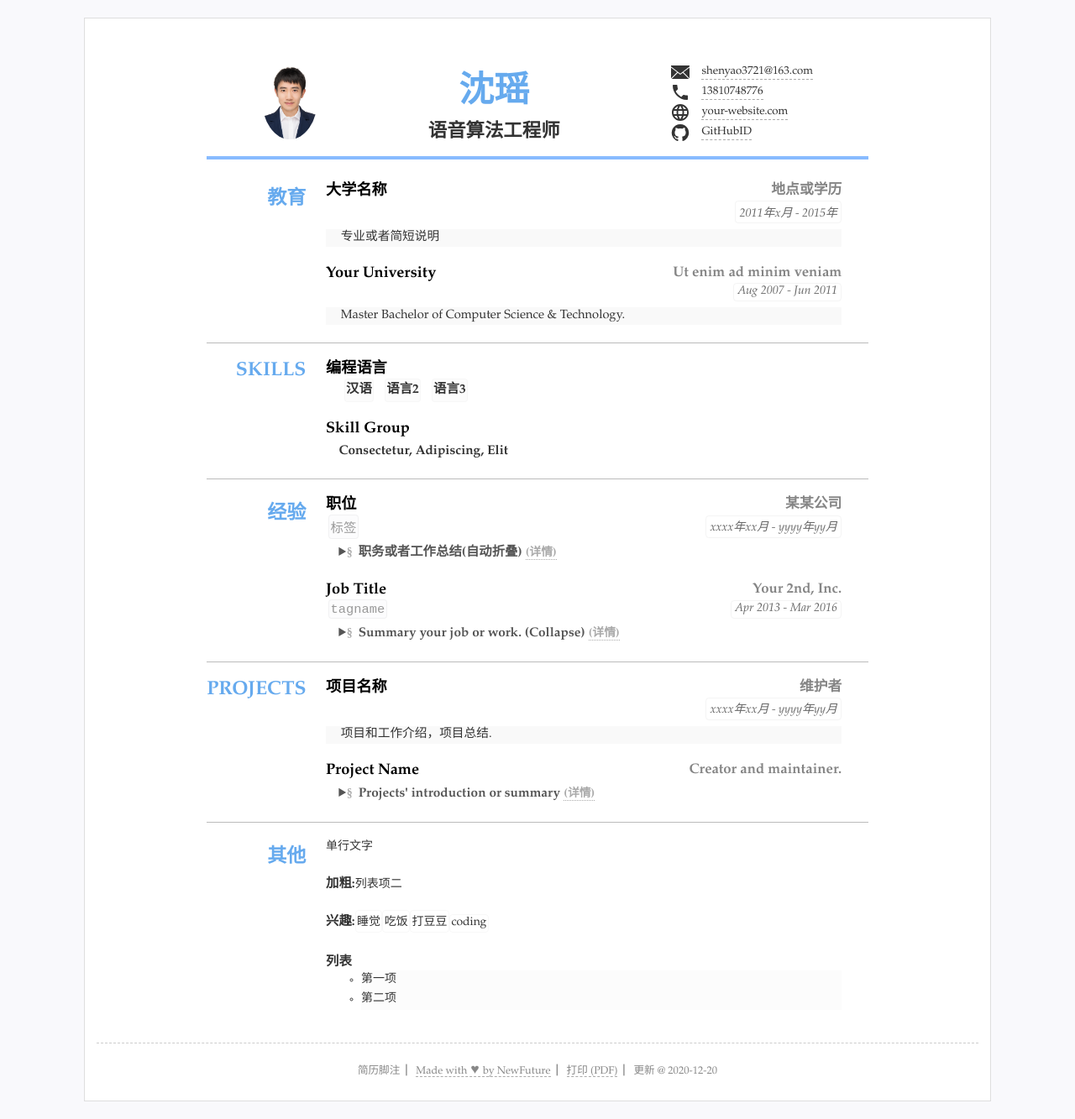
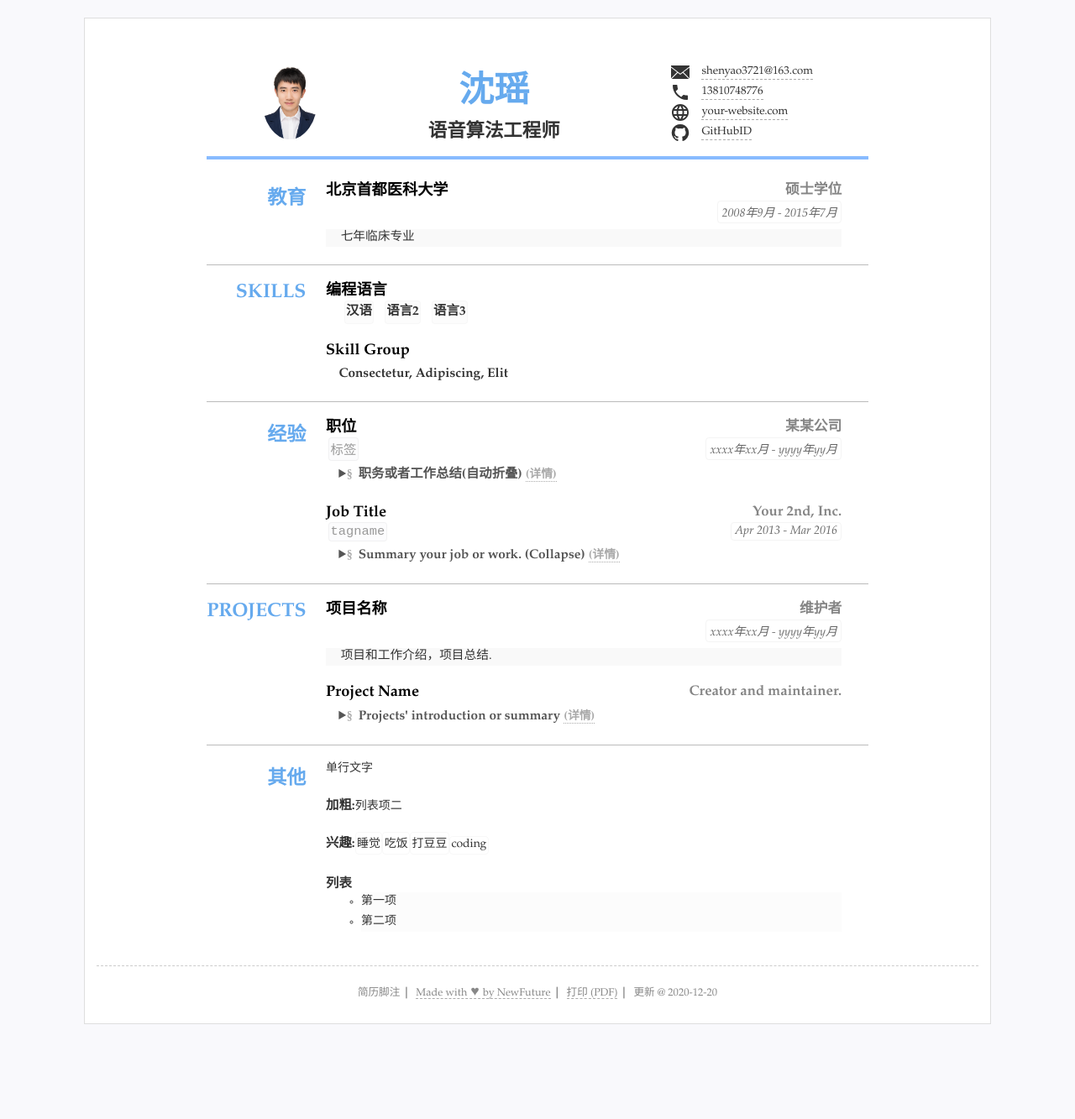
Before and after one commit to shenyao3721/cv, a Jekyll site: the page built from index.html, in a window 1280 px wide. Shown: the whole page at 84% size. Built offline with Jekyll 4.4.1, drawn with Linux system fonts in a browser that asks for light colours; after the commit the page ends 1241 px from its top, so only the background shows below that.

Commit message:
Update resume.yml

```diff
--- a/_data/resume.yml
+++ b/_data/resume.yml
@@ -30,14 +30,11 @@ main: #简历主要内容，
 - type: education #类别为ID
   name: 教育 #显示名称，空则使用type
   content: #内容基本格式 标题-副标题-日期-详细内容 (都允许空)
-  - title: 大学名称
-    duration: "2011年x月 - 2015年"
-    sub: 地点或学历
-    detail: 专业或者简短说明
-  - title: Your University
-    duration: Aug 2007 - Jun 2011
-    sub: Ut enim ad minim veniam
-    detail: Master Bachelor of Computer Science & Technology.
+  - title: 北京首都医科大学
+    duration: "2008年9月 - 2015年7月"
+    sub: 硕士学位
+    detail: 七年临床专业
+
 
 - type: skills
   # name: "技能"
```
